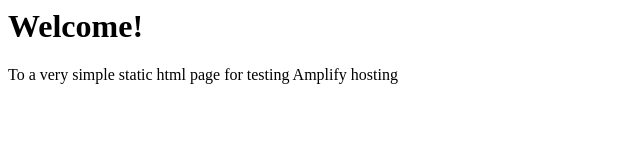
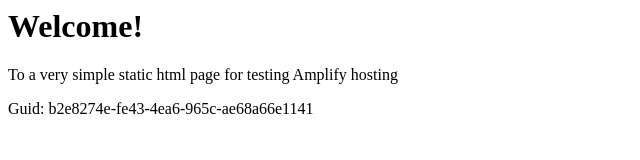
Before and after one commit to aws-aemilia-fra/Github-PR-Commit-Integration-Test-DoNotTouch-Gith-P5X5MO5I-v1-prod-eu-central-1, a website: page src/index.html in a window 1280 px wide. Shown: the whole page, without its empty margins (0-640 px from the left). Drawn offline with Linux system fonts and the light colour scheme.

Commit message:
commit from integ tests

```diff
--- a/src/index.html
+++ b/src/index.html
@@ -1,3 +1,5 @@
+
+
 <html lang="en">
 
 <head>
@@ -10,6 +12,6 @@
 <body>
     <h1>Welcome!</h1>
     <p>To a very simple static html page for testing Amplify hosting</p>
-</body>
+    <p>Guid: b2e8274e-fe43-4ea6-965c-ae68a66e1141</p></body>
 
 </html>
```
